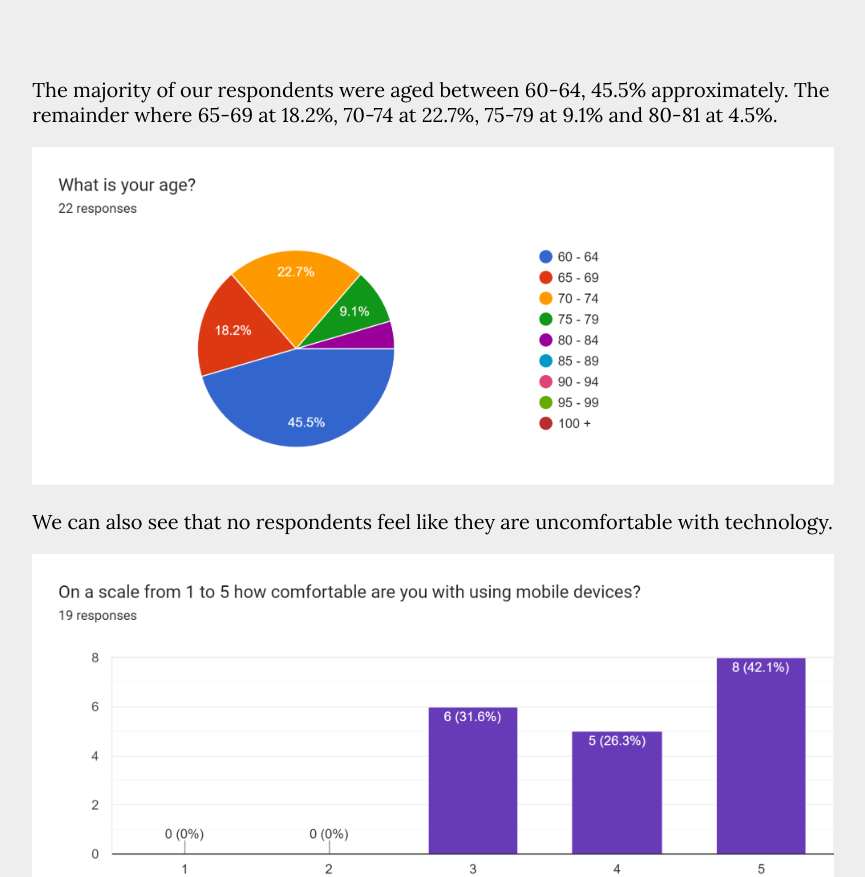
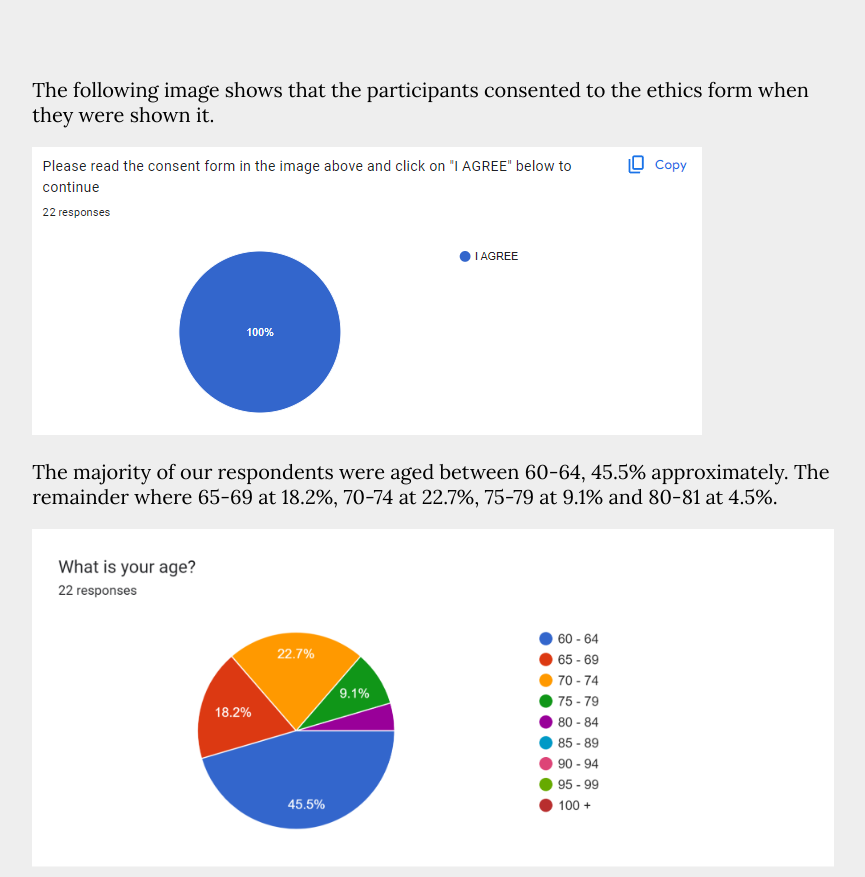
Before and after one commit to alessioamo/SOEN357_MiniProject, a plain HTML site: page index.html in a window 1280 px wide. Shown: the part 2985-3862 px from the top of the page, without its empty margins (355-1220 px from the left). Drawn offline with nearby package versions, Linux system fonts and the light colour scheme.

Commit message:
added consent question

```diff
--- a/index.html
+++ b/index.html
@@ -94,6 +94,10 @@
                     based off of 22 respondents.
                 </p>
                 <br><br>
+                <p>
+                    The following image shows that the participants consented to the ethics form when they were shown it.
+                </p>
+                <img src="images/results/image4.png">
                 <p>
                     The majority of our respondents were aged between 60-64, 45.5% approximately. The remainder where 65-69 at 18.2%, 70-74 at
                     22.7%, 75-79 at 9.1% and 80-81 at 4.5%.
```
Also changed, not shown: images/results/image4.png (added).
